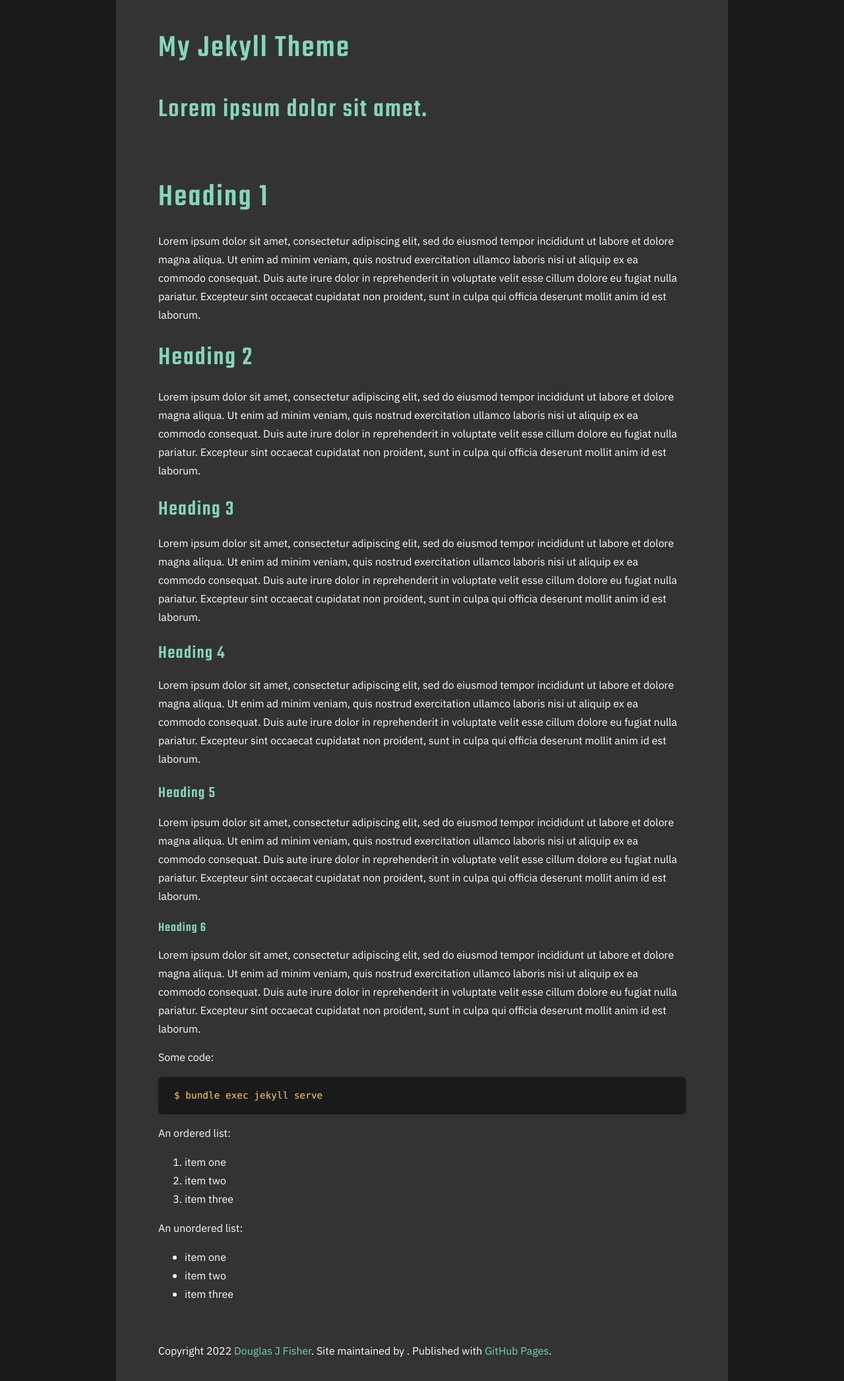
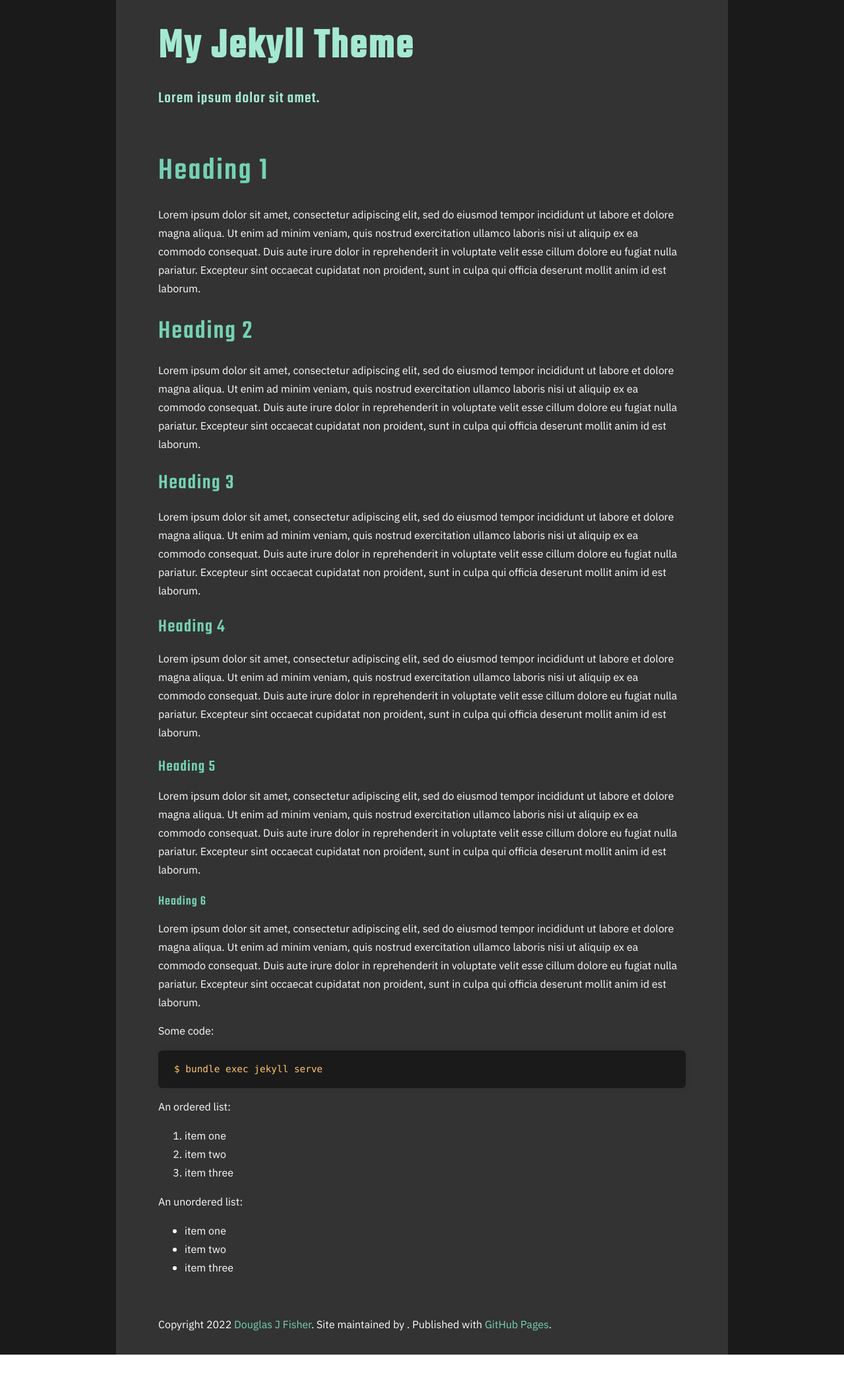
Before and after one commit to dfisher95350/jekyll-theme, a Jekyll site: the page built from index.md, in a window 1280 px wide. Shown: the whole page at 66% size. Built offline with Jekyll 4.4.1, drawn with Linux system fonts in a browser that asks for light colours; after the commit the page ends 2053 px from its top, so only the background shows below that.

Commit message:
#1 Color twiddling.

```diff
--- a/_layouts/default.html
+++ b/_layouts/default.html
@@ -16,8 +16,8 @@
 <!-- HEADER -->
 <div id="header_wrap" class="outer">
     <header class="inner">
-        <h1 id="project_title">{{ site.title | default: site.github.repository_name }}</h1>
-        <h2 id="project_tagline">{{ site.description | default: site.github.project_tagline }}</h2>
+        <div id="project_title" class="site-title">{{ site.title | default: site.github.repository_name }}</div>
+        <div id="project_tagline" class="site-description">{{ site.description | default: site.github.project_tagline }}</div>
     </header>
 </div>
 
--- a/_sass/color.scss
+++ b/_sass/color.scss
@@ -213,3 +213,29 @@ $mediumaquamarine-dark-plus-6: #295244;
 $mediumaquamarine-dark-plus-7: #1f3d33;
 $mediumaquamarine-dark-plus-8: #142922;
 $mediumaquamarine-dark-plus-9: #0a1411;
+
+// AQUAMARINE TRIAD
+
+$triad-1-aquamarine-1: #D8F9EE;
+$triad-1-aquamarine-2: #A4E9D2;
+$triad-1-aquamarine-3: #75D2B4;
+$triad-1-aquamarine-4: #4DB694;
+$triad-1-aquamarine-5: #2F9C78;
+
+$triad-1-amber-1: #FFF2DD;
+$triad-1-amber-2: #FFE1B4;
+$triad-1-amber-3: #FFD28E;
+$triad-1-amber-4: #FFC46C;
+$triad-1-amber-5: #EBA947;
+
+$triad-1-magenta-1: #FDDCE4;
+$triad-1-magenta-2: #FAB0C3;
+$triad-1-magenta-3: #F488A1;
+$triad-1-magenta-4: #ED6484;
+$triad-1-magenta-5: #D84164;
+
+$triad-1-blue-1: #DAE9F8;
+$triad-1-blue-2: #A9C8E8;
+$triad-1-blue-3: #7BA5D0;
+$triad-1-blue-4: #5483B3;
+$triad-1-blue-5: #366799;
--- a/_sass/typography.scss
+++ b/_sass/typography.scss
@@ -9,7 +9,7 @@ body {
 }
 
 h1, h2, h3, h4, h5, h6 {
-  color: $mediumaquamarine-light-plus-2;
+  color: $triad-1-aquamarine-3;
   margin: 1rem 0 0.5rem 0;
   font-weight: 500;
   font-family: 'Teko', sans-serif;
@@ -49,7 +49,7 @@ div {
 }
 
 pre, code {
-  color: $amber-light-plus-3;
+  color: $triad-1-amber-4;
   background-color: $black-light-plus-1;
   font-family: Monaco, "Bitstream Vera Sans Mono", "Lucida Console", Terminal, monospace;
   font-size: 0.9rem;
@@ -105,7 +105,7 @@ dl p {
 
 a {
   text-decoration: none;
-  color: $mediumaquamarine-light-plus-1;
+  color: $triad-1-aquamarine-3;
   text-shadow: none;
   transition: color 0.5s ease;
   transition: text-shadow 0.5s ease;
@@ -122,3 +122,21 @@ a {
 a:hover, a:focus {
   text-decoration: underline;
 }
+
+.site-title {
+  color: $triad-1-aquamarine-2;
+  margin: 0 0 0 0;
+  font-weight: 700;
+  font-family: 'Teko', sans-serif;
+  font-size: 4rem;
+  letter-spacing: 0.05em;
+}
+
+.site-description {
+  color: $triad-1-aquamarine-2;
+  margin: 0 0 0 0;
+  font-weight: 500;
+  font-family: 'Teko', sans-serif;
+  font-size: 1.5rem;
+  letter-spacing: 0.05em;
+}
```
